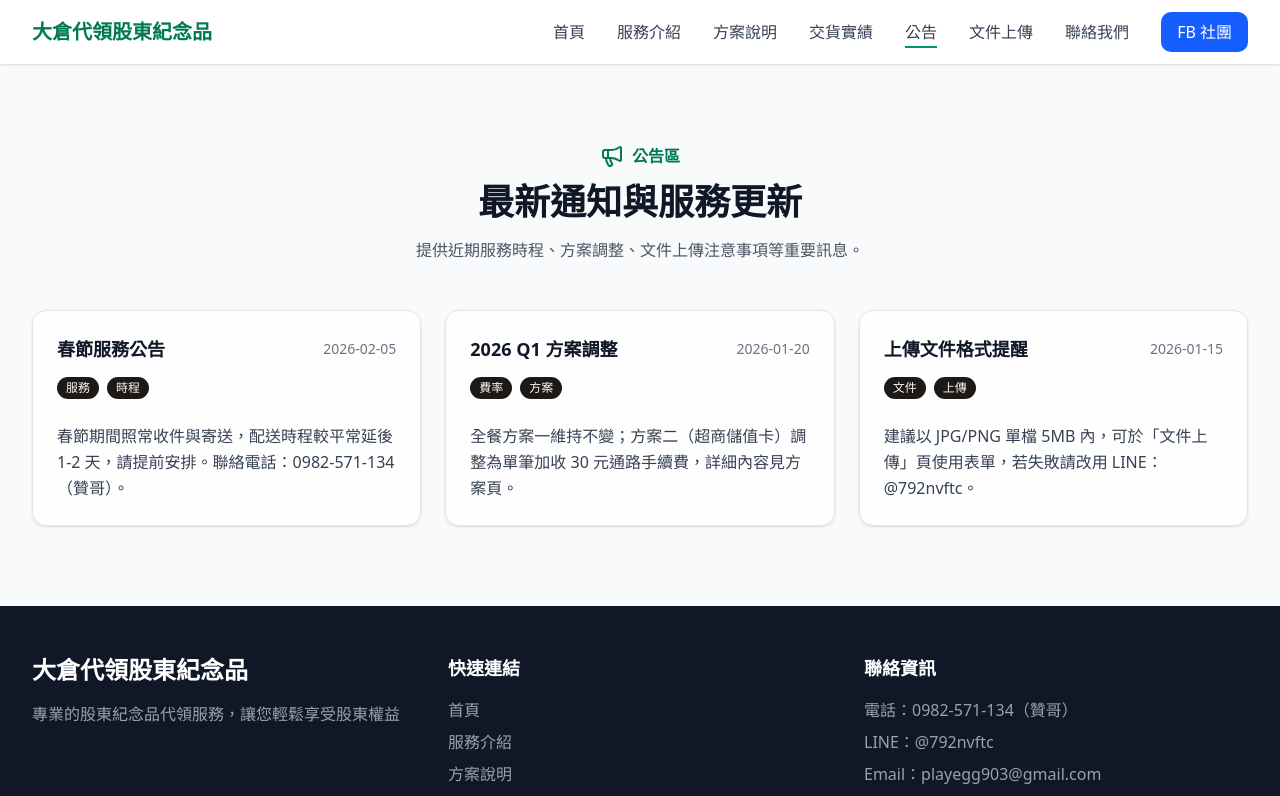
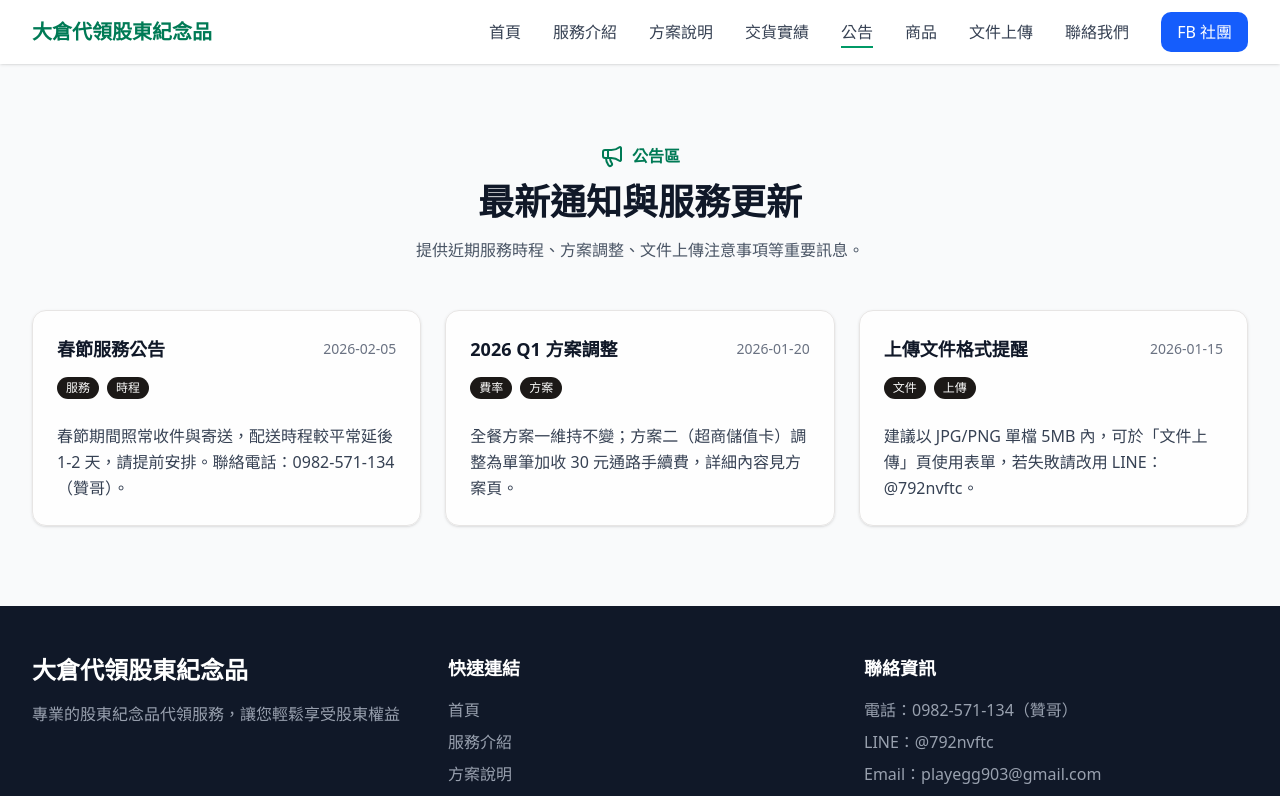
Before and after one commit to Xiang-yu-Wang/-------_202601221138_XY_Propose_Minutes, a Vue app: page /#/announcements in a window 1280 px wide. Shown: the top 796 px of the page. Built offline with nearby package versions, Linux system fonts and the light colour scheme.

Commit message:
feat: 新增商品區功能，包含商品列表組件及路由設定

```diff
--- a/src/components/Navbar.vue
+++ b/src/components/Navbar.vue
@@ -13,6 +13,7 @@ const navItems = [
   { name: '方案說明', to: '/plans' },
   { name: '交貨實績', to: '/gallery' },
   { name: '公告', to: '/announcements' },
+  { name: '商品', to: '/products' },
   { name: '文件上傳', to: '/upload' },
   { name: '聯絡我們', to: '/contact' },
 ]
--- /dev/null
+++ b/src/components/ProductsSection.vue
@@ -0,0 +1,229 @@
+<script setup lang="ts">
+import { ShoppingBag, Plus, Minus } from 'lucide-vue-next'
+import { ref } from 'vue'
+import { Card, CardHeader, CardTitle, CardContent, CardFooter } from '@/components/ui/card'
+import { Button } from '@/components/ui/button'
+
+interface Product {
+  id: number
+  name: string
+  category: string
+  price: number
+  image: string
+  description: string
+  available: boolean
+}
+
+const products: Product[] = [
+  {
+    id: 1,
+    name: '高級禮盒組合',
+    category: '禮品盒',
+    price: 450,
+    image: 'https://via.placeholder.com/300x200?text=Gift+Box+1',
+    description: '精美包裝的禮盒組合，含精選伴手禮',
+    available: true
+  },
+  {
+    id: 2,
+    name: '茶葉禮盒',
+    category: '飲品',
+    price: 580,
+    image: 'https://via.placeholder.com/300x200?text=Tea+Gift',
+    description: '特選台灣茶葉，禮盒裝，適合送禮',
+    available: true
+  },
+  {
+    id: 3,
+    name: '糕點精選盒',
+    category: '食品',
+    price: 320,
+    image: 'https://via.placeholder.com/300x200?text=Pastry+Box',
+    description: '傳統工藝糕點，新鮮製作',
+    available: true
+  },
+  {
+    id: 4,
+    name: '蜂蜜禮盒',
+    category: '食品',
+    price: 680,
+    image: 'https://via.placeholder.com/300x200?text=Honey+Gift',
+    description: '天然蜂蜜禮盒，三款蜜種組合',
+    available: true
+  },
+  {
+    id: 5,
+    name: '精油香氛組合',
+    category: '香氛',
+    price: 420,
+    image: 'https://via.placeholder.com/300x200?text=Aromatherapy',
+    description: '天然精油香氛套組，舒適氣味',
+    available: true
+  },
+  {
+    id: 6,
+    name: '咖啡豆禮盒',
+    category: '飲品',
+    price: 550,
+    image: 'https://via.placeholder.com/300x200?text=Coffee+Beans',
+    description: '精選咖啡豆，多款風味可選',
+    available: false
+  }
+]
+
+const cart = ref<Map<number, number>>(new Map())
+
+const addToCart = (productId: number) => {
+  const current = cart.value.get(productId) || 0
+  cart.value.set(productId, current + 1)
+}
+
+const removeFromCart = (productId: number) => {
+  const current = cart.value.get(productId) || 0
+  if (current > 1) {
+    cart.value.set(productId, current - 1)
+  } else {
+    cart.value.delete(productId)
+  }
+}
+
+const getCartCount = (productId: number) => {
+  return cart.value.get(productId) || 0
+}
+
+const getTotalPrice = () => {
+  let total = 0
+  cart.value.forEach((count, productId) => {
+    const product = products.find(p => p.id === productId)
+    if (product) {
+      total += product.price * count
+    }
+  })
+  return total
+}
+</script>
+
+<template>
+  <section class="py-20 bg-white">
+    <div class="max-w-7xl mx-auto px-4 sm:px-6 lg:px-8">
+      <!-- Header -->
+      <div class="text-center mb-12">
+        <div class="inline-flex items-center gap-2 text-emerald-700 font-semibold">
+          <ShoppingBag class="w-6 h-6" />
+          商品區
+        </div>
+        <h2 class="mt-2 text-3xl md:text-4xl font-bold text-gray-900">精選禮品與伴手禮</h2>
+        <p class="mt-4 text-gray-600 max-w-2xl mx-auto">
+          嚴選優質商品，為您的股東紀念品代領服務增添特色選項。
+        </p>
+      </div>
+
+      <!-- Products grid -->
+      <div class="grid grid-cols-1 md:grid-cols-2 lg:grid-cols-3 gap-6 mb-12">
+        <Card v-for="product in products" :key="product.id" class="overflow-hidden hover:shadow-lg transition-shadow">
+          <!-- Product image -->
+          <div class="relative w-full h-48 overflow-hidden bg-gray-200">
+            <img
+              :src="product.image"
+              :alt="product.name"
+              class="w-full h-full object-cover hover:scale-105 transition-transform"
+            />
+            <!-- Stock badge -->
+            <div class="absolute top-3 right-3">
+              <span
+                :class="[
+                  'px-3 py-1 rounded-full text-sm font-medium',
+                  product.available
+                    ? 'bg-emerald-100 text-emerald-800'
+                    : 'bg-gray-200 text-gray-600'
+                ]"
+              >
+                {{ product.available ? '現貨' : '缺貨' }}
+              </span>
+            </div>
+          </div>
+
+          <!-- Product info -->
+          <CardHeader>
+            <div>
+              <span class="text-sm text-emerald-600 font-medium">{{ product.category }}</span>
+              <CardTitle class="text-lg font-bold text-gray-900 mt-1">{{ product.name }}</CardTitle>
+            </div>
+          </CardHeader>
+
+          <CardContent>
+            <p class="text-gray-600 text-sm leading-relaxed">{{ product.description }}</p>
+          </CardContent>
+
+          <CardFooter class="bg-gray-50 border-t flex flex-col gap-4">
+            <!-- Price -->
+            <div class="w-full">
+              <p class="text-2xl font-bold text-emerald-700">$ {{ product.price }}</p>
+              <p class="text-xs text-gray-500 mt-1">單位：元</p>
+            </div>
+
+            <!-- Cart controls -->
+            <div v-if="product.available" class="w-full flex items-center gap-2">
+              <Button
+                @click="removeFromCart(product.id)"
+                :disabled="getCartCount(product.id) === 0"
+                variant="outline"
+                size="icon"
+                class="h-8 w-8"
+              >
+                <Minus class="w-4 h-4" />
+              </Button>
+              <span class="flex-1 text-center font-semibold text-gray-900">{{ getCartCount(product.id) }}</span>
+              <Button
+                @click="addToCart(product.id)"
+                variant="default"
+                size="icon"
+                class="h-8 w-8 bg-emerald-600 hover:bg-emerald-700"
+              >
+                <Plus class="w-4 h-4" />
+              </Button>
+            </div>
+
+            <!-- Out of stock button -->
+            <Button v-else disabled class="w-full" variant="outline">
+              缺貨
+            </Button>
+          </CardFooter>
+        </Card>
+      </div>
+
+      <!-- Cart summary -->
+      <div v-if="cart.size > 0" class="bg-emerald-50 border-2 border-emerald-200 rounded-xl p-6 max-w-md mx-auto">
+        <h3 class="font-bold text-lg text-gray-900 mb-4">購物車小計</h3>
+        <div class="space-y-2 mb-4 max-h-40 overflow-y-auto">
+          <div v-for="[productId, count] in cart" :key="productId" class="flex justify-between text-sm text-gray-600">
+            <span>{{ products.find(p => p.id === productId)?.name }} x {{ count }}</span>
+            <span>$ {{ (products.find(p => p.id === productId)?.price || 0) * count }}</span>
+          </div>
+        </div>
+        <div class="border-t pt-4">
+          <div class="flex justify-between items-center mb-4">
+            <span class="font-bold text-lg text-gray-900">合計：</span>
+            <span class="text-2xl font-bold text-emerald-700">$ {{ getTotalPrice() }}</span>
+          </div>
+          <p class="text-sm text-gray-600 mb-4">
+            若要購買，請聯絡 LINE：<span class="font-semibold">@792nvftc</span> 或電話 <span class="font-semibold">0982-571-134</span>
+          </p>
+          <Button
+            as-child
+            class="w-full bg-emerald-600 hover:bg-emerald-700"
+          >
+            <a href="https://line.me/ti/p/@792nvftc" target="_blank">
+              聯絡客服 (LINE)
+            </a>
+          </Button>
+        </div>
+      </div>
+
+      <!-- Empty cart message -->
+      <div v-else class="text-center py-8 text-gray-500">
+        <p>選擇商品加入購物車，查看合計金額</p>
+      </div>
+    </div>
+  </section>
+</template>
--- a/src/router/index.ts
+++ b/src/router/index.ts
@@ -14,6 +14,12 @@ const router = createRouter({
       name: 'announcements',
       component: () => import('@/views/AnnouncementsView.vue'),
       meta: { title: '公告區' }
+    },
+    {
+      path: '/products',
+      name: 'products',
+      component: () => import('@/views/ProductsView.vue'),
+      meta: { title: '商品區' }
     },
     {
       path: '/services',
--- /dev/null
+++ b/src/views/ProductsView.vue
@@ -0,0 +1,9 @@
+<script setup lang="ts">
+import ProductsSection from '@/components/ProductsSection.vue'
+</script>
+
+<template>
+  <div class="pt-16">
+    <ProductsSection />
+  </div>
+</template>
```
